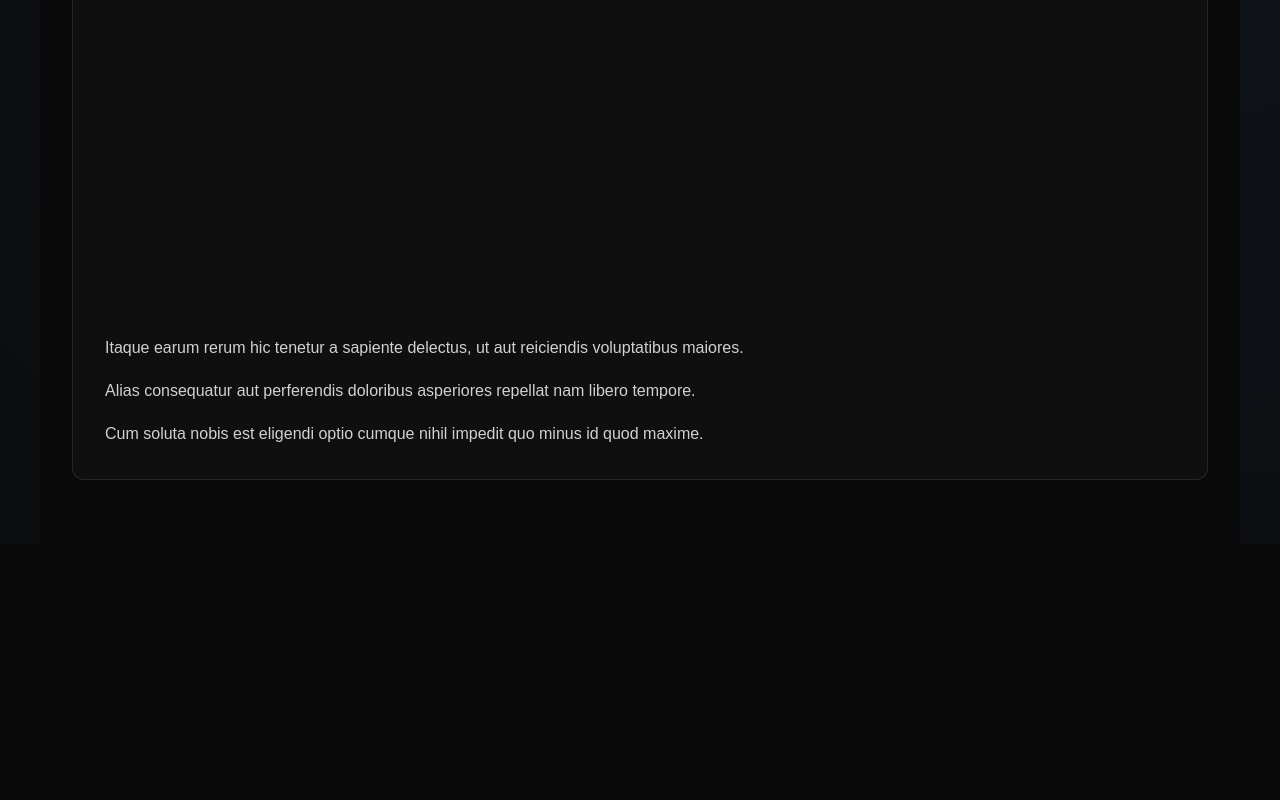
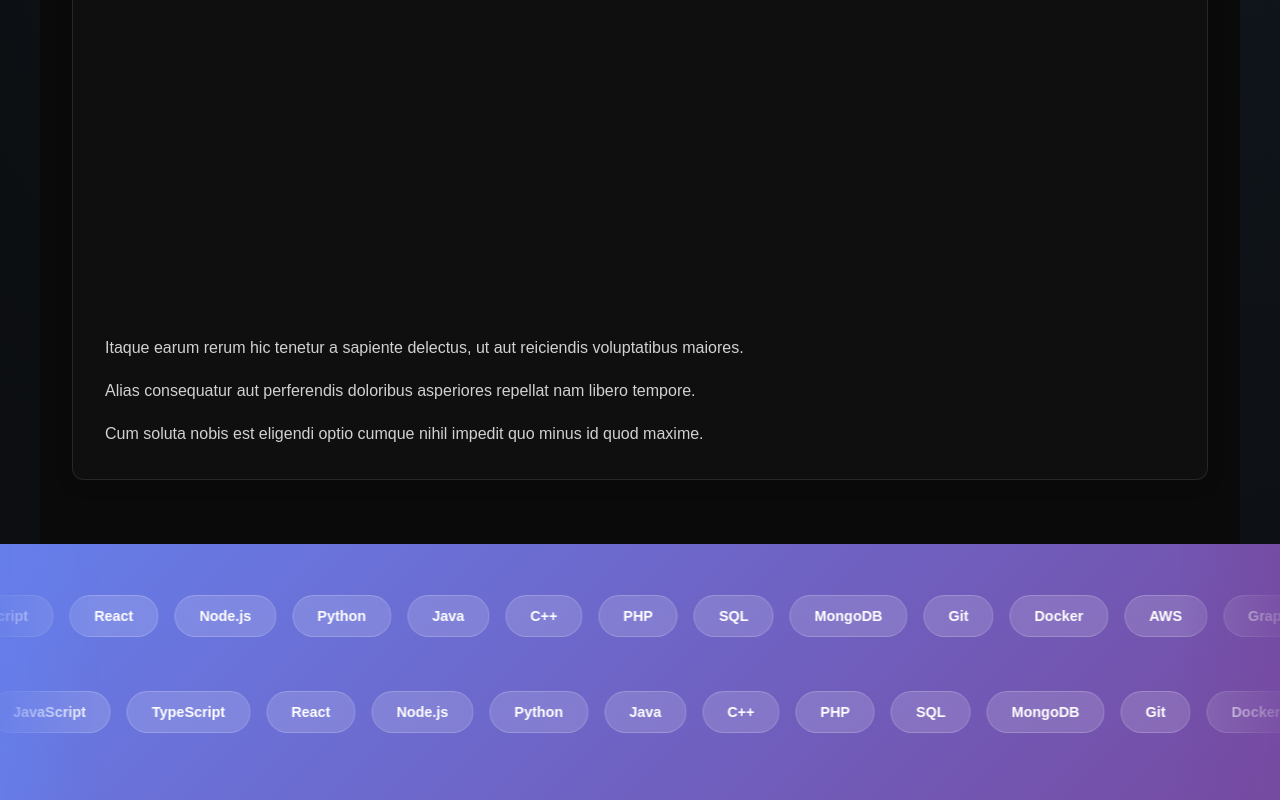
Before and after one commit to hamedhmd88/Scroll-TimeLine, a React (Vite) app: page / in a window 1280 px wide. Shown: the part 6041-6841 px from the top of the page. Before the commit the page ends 6585 px from the top, so only its background shows below. Built offline with nearby package versions, Linux system fonts and the light colour scheme.

Commit message:
add scrool time line

```diff
--- a/src/App.tsx
+++ b/src/App.tsx
@@ -1,6 +1,7 @@
 import { RiArrowDownLine } from "react-icons/ri";
 import ParallaxScroll from "./ParallaxScroll";
 import ArticleSection from "./components/ArticleSection";
+import  ScrollerTimeLine from "./components/Scroller";
 interface TimelineItem {
   year: string;
   title: string;
@@ -82,6 +83,8 @@ function App() {
       </main>
       {/* <ParallaxScroll/> */}
       <ArticleSection/>
+      {/* Remove type-only import usage */}
+      <ScrollerTimeLine/>
     </>
   );
 }
--- /dev/null
+++ b/src/components/Scroller.tsx
@@ -0,0 +1,43 @@
+import React from 'react';
+
+const ScrollerTimeLine: React.FC = () => {
+  const skills = [
+    'HTML', 'CSS', 'JavaScript', 'TypeScript', 'React', 'Node.js',
+    'Python', 'Java', 'C++', 'PHP', 'SQL', 'MongoDB',
+    'Git', 'Docker', 'AWS', 'GraphQL', 'Redux', 'Next.js'
+  ];
+
+  // Duplicate skills for infinite scroll effect
+  const duplicatedSkills = [...skills, ...skills];
+
+  return (
+    <div className="scroller-container">
+      <div className="shadow-left"></div>
+      <div className="shadow-right"></div>
+
+      {/* Row 1 - Scrolling right */}
+      <div className="scroller-row">
+        <div className="scroller-track scroller-track-right">
+          {duplicatedSkills.map((skill, index) => (
+            <div key={`right-${index}`} className="scroller-item">
+              {skill}
+            </div>
+          ))}
+        </div>
+      </div>
+
+      {/* Row 2 - Scrolling left */}
+      <div className="scroller-row">
+        <div className="scroller-track scroller-track-left">
+          {duplicatedSkills.map((skill, index) => (
+            <div key={`left-${index}`} className="scroller-item">
+              {skill}
+            </div>
+          ))}
+        </div>
+      </div>
+    </div>
+  );
+};
+
+export default ScrollerTimeLine;
--- a/src/index.css
+++ b/src/index.css
@@ -524,3 +524,123 @@ body {
     height: 200px;
   }
 }
+
+
+/* //////////////////////////////////////////////////////
+//////////////////////////////////////////////////////////
+//////////////////////////////////////////////////////////////
+///////////////////////////////////////////////////////////////////// */
+
+
+.scroller-container {
+  position: relative;
+  width: 100%;
+  overflow: hidden;
+  padding: 2rem 0;
+  background: linear-gradient(135deg, #667eea 0%, #764ba2 100%);
+}
+
+/* سایه‌های گرادینت در دو طرف */
+.shadow-left,
+.shadow-right {
+  position: absolute;
+  top: 0;
+  width: 100px;
+  height: 100%;
+  z-index: 10;
+  pointer-events: none;
+}
+
+.shadow-left {
+  left: 0;
+  background: linear-gradient(90deg, rgba(102, 126, 234, 0.8) 0%, transparent 100%);
+}
+
+.shadow-right {
+  right: 0;
+  background: linear-gradient(90deg, transparent 0%, rgba(118, 75, 162, 0.8) 100%);
+}
+
+.scroller-row {
+  position: relative;
+  height: 80px;
+  margin-bottom: 1rem;
+  overflow: hidden;
+}
+
+.scroller-track {
+  display: flex;
+  align-items: center;
+  height: 100%;
+  white-space: nowrap;
+}
+
+.scroller-item {
+  display: inline-flex;
+  align-items: center;
+  justify-content: center;
+  min-width: max-content;
+  padding: 0.75rem 1.5rem;
+  margin: 0 0.5rem;
+  background: rgba(255, 255, 255, 0.15);
+  border: 1px solid rgba(255, 255, 255, 0.2);
+  border-radius: 25px;
+  color: white;
+  font-weight: 600;
+  font-size: 0.9rem;
+  backdrop-filter: blur(10px);
+  transition: all 0.3s ease;
+}
+
+.scroller-item:hover {
+  background: rgba(255, 255, 255, 0.25);
+  transform: scale(1.05);
+}
+
+/* انیمیشن اسکرول بی‌نهایت */
+.scroller-track-right {
+  animation: scroll-right 20s linear infinite;
+}
+
+.scroller-track-left {
+  animation: scroll-left 20s linear infinite;
+}
+
+@keyframes scroll-right {
+  0% {
+    transform: translateX(-50%);
+  }
+  100% {
+    transform: translateX(0%);
+  }
+}
+
+@keyframes scroll-left {
+  0% {
+    transform: translateX(0%);
+  }
+  100% {
+    transform: translateX(-50%);
+  }
+}
+
+/* طراحی واکنش‌گرا */
+@media (max-width: 768px) {
+  .scroller-item {
+    padding: 0.5rem 1rem;
+    font-size: 0.8rem;
+    margin: 0 0.25rem;
+  }
+
+  .shadow-left,
+  .shadow-right {
+    width: 50px;
+  }
+}
+
+@media (max-width: 480px) {
+  .scroller-item {
+    padding: 0.4rem 0.8rem;
+    font-size: 0.75rem;
+  }
+}
```
